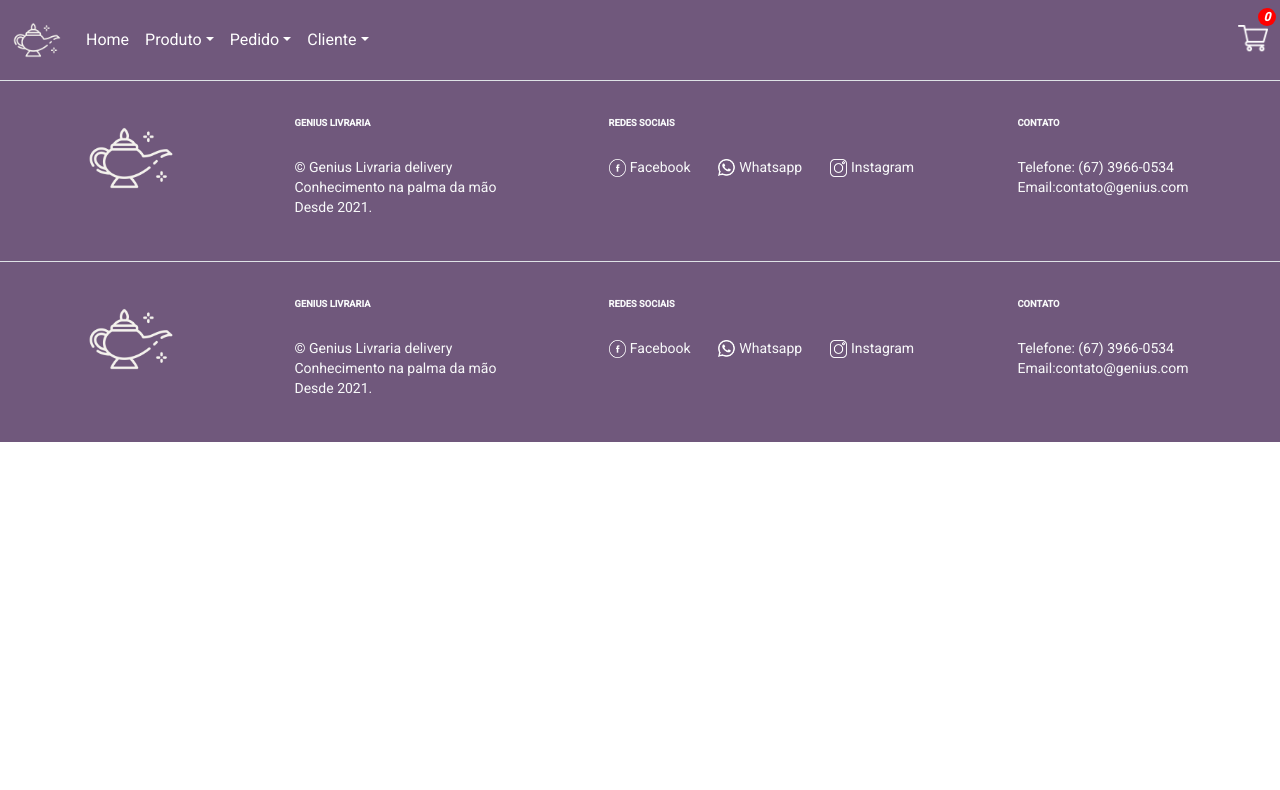
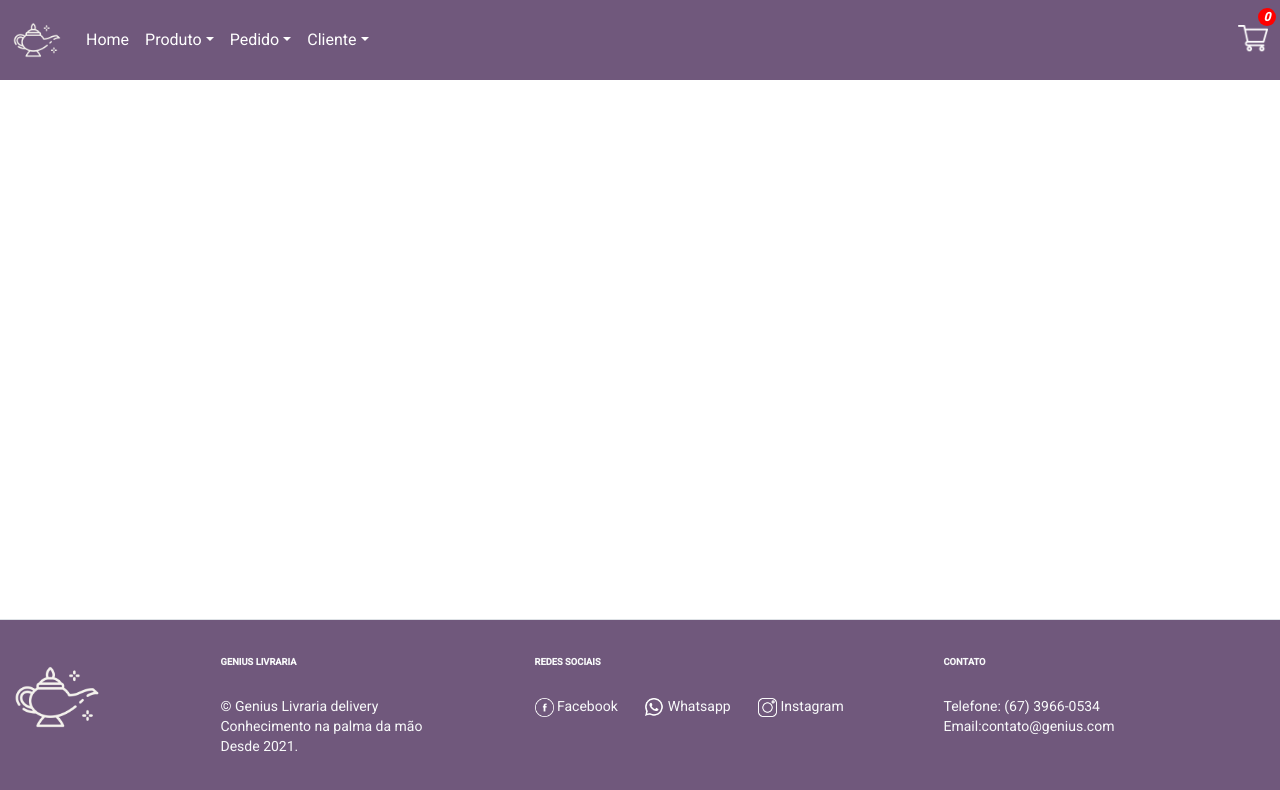
Before and after one commit to plsantos/app_pedidos, an Angular app in the folder src/main/resources/templates/: page /footer in a window 1280 px wide. Shown: the top 790 px of the page. Built offline with nearby package versions, Linux system fonts and the light colour scheme.

Commit message:
footer fixo

```diff
--- a/src/main/resources/templates/src/app/product-list/product-list.component.css
+++ b/src/main/resources/templates/src/app/product-list/product-list.component.css
@@ -33,3 +33,5 @@ td.mat-cell{
   margin: 10px;
   padding: 1px;
   }
+
+  .fright {float:right;}
--- a/src/main/resources/templates/src/app/shared/footer/footer.component.css
+++ b/src/main/resources/templates/src/app/shared/footer/footer.component.css
@@ -2,3 +2,21 @@
     background-color: #70587C;
     text-decoration: #ffffff;
 }
+*  {
+    margin:0;
+    padding:0;
+}
+
+html, body {height:100%;}
+
+.geral {
+    min-height:100%;
+    position:relative;
+    width:800px;
+}
+
+.footer {
+    position:absolute;
+    bottom:0;
+    width:100%;
+}
--- a/src/main/resources/templates/src/app/shared/footer/footer.component.html
+++ b/src/main/resources/templates/src/app/shared/footer/footer.component.html
@@ -1,5 +1,5 @@
-<div class="color text-light">
-<footer class="text-center text-lg-start fixed">
+<div class="color text-light footer navbar-fixed-bottom">
+<footer class="text-center text-lg-start ">
   <section class="d-block justify-content-center justify-content-lg-between p-2 border-top">
 
   <section class="section">
```
